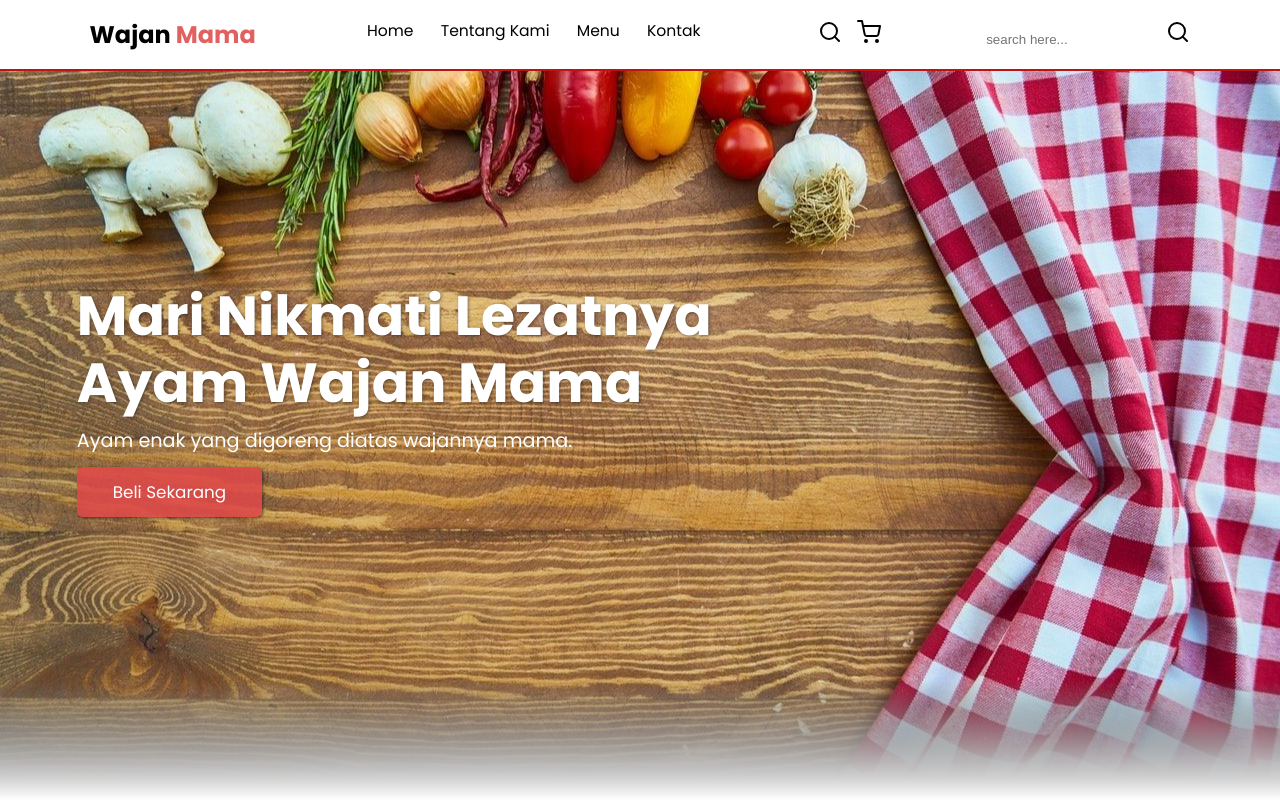
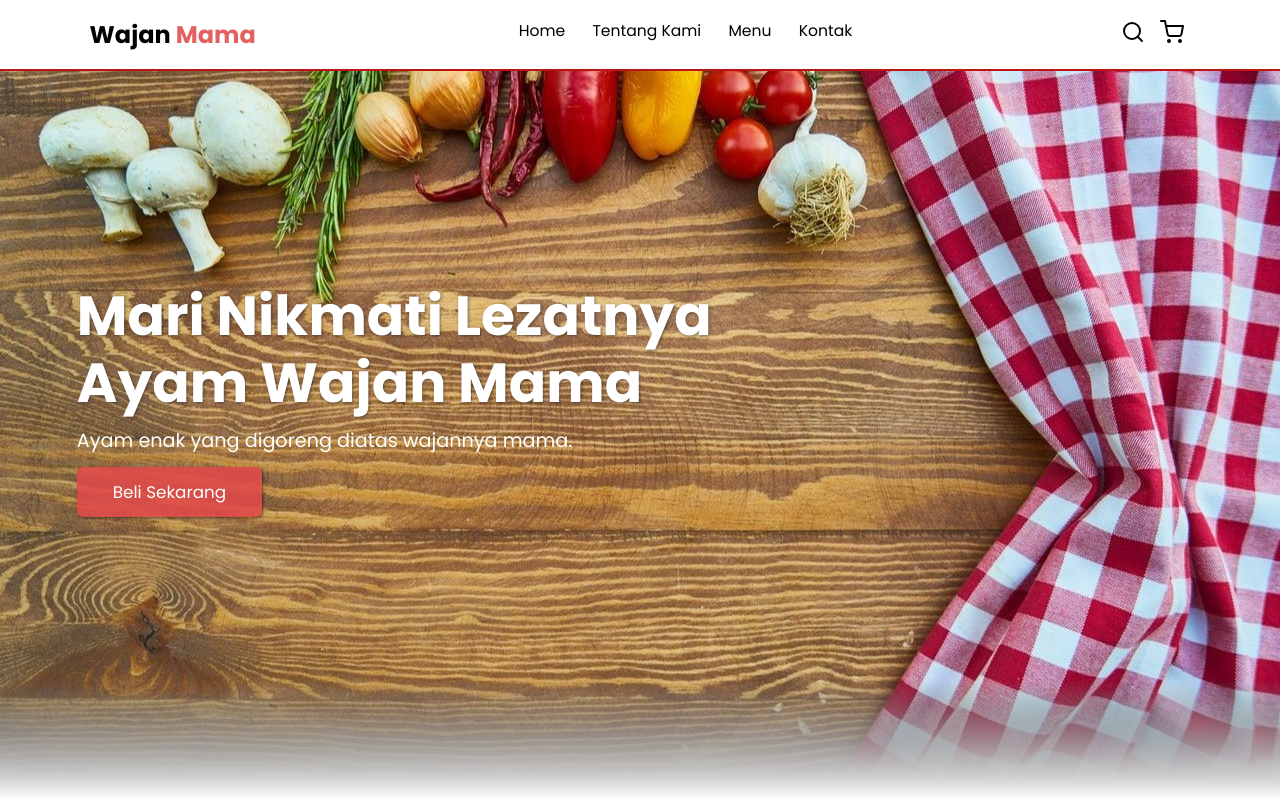
Before and after one commit to farhahadzkia/webstatis7, a plain HTML site: page web_statis/uts.html in a window 1280 px wide. Shown: the top 800 px of the page. Drawn offline with nearby package versions, Linux system fonts and the light colour scheme.

Commit message:
style.css

```diff
--- a/web_statis/Css/style.css
+++ b/web_statis/Css/style.css
@@ -1,5 +1,5 @@
 :root {
-  --primary: rgba(222, 73, 73, 0.875);
+  --primary: rgba(224, 74, 74, 0.875);
   --bg: white;
 }
 
@@ -12,6 +12,10 @@
   text-decoration: none;
 }
 
+html {
+  scroll-behavior;
+}
+
 body {
   font-family: "Poppins", sans-serif;
   background-color: var(--bg);
@@ -20,6 +24,8 @@ body {
 }
 
 /* Navbar */
+
+
 .navbar {
   display: flex;
   justify-content: space-between;
@@ -81,6 +87,44 @@ body {
 #hamburger-menu {
   display: none;
 }
+
+/* Navbar Search Form */
+.navbar .search-form {
+  position: absolute;
+  top: 100%;
+  right: 7%;
+  background-color: var(--bg);
+  width: 50rem;
+  height: 5rem;
+  display: flex;
+  align-items: center;
+  transform: scaleY(0);
+  transform-origin: top;
+  transition: 0.3s;
+}
+
+.navbar .search-form.active {
+  transform: scaleY(1);
+}
+
+.navbar .search-form input {
+  height: 100%;
+  width: 100%;
+  font-size: 1.6rem;
+  color:black;
+  padding: 1rem;
+}
+
+.navbar .search-form label {
+  cursor: pointer;
+  font-size: 2rem;
+  margin-right: 1.5rem;
+  color: black;
+}
+
+
+
+
 
 /* Hero Section */
 
@@ -192,6 +236,7 @@ body {
 .about .row .content p {
   margin-bottom: 0.8rem;
   font-size: 1.3rem;
+  text-align: justify;
   font-weight: 300;
   line-height: 1.6;
 }
@@ -254,7 +299,7 @@ body {
   align-items: center;
   margin-top: 2rem;
   background-color: var(--bg);
-  border: 1px solid black;
+  border: 1px solid #222;
   padding-left: 2rem;
 }
 
@@ -263,8 +308,10 @@ body {
   padding: 2rem;
   font-size: 1.7rem;
   background: none;
-  color:rgb(91, 82, 82), 0, 0);
+  color:rgb(91, 82, 82);
+
 }
+
 
 .contact .row form .btn {
   margin-top: 3rem;
@@ -364,3 +411,17 @@ footer .credit a {
   .navbar .navbar-nav a:hover::after {
     transform: scaleX(0.2);
   }
+
+  .menu p {
+    font-size: 1.2rem;
+  }
+
+  .contact .row {
+    flex-wrap: wrap;
+  }
+  .contact .row .map {
+    height: 30rem;
+  }
+  .contact .row form {
+    padding-top: 0;
+  }
```
